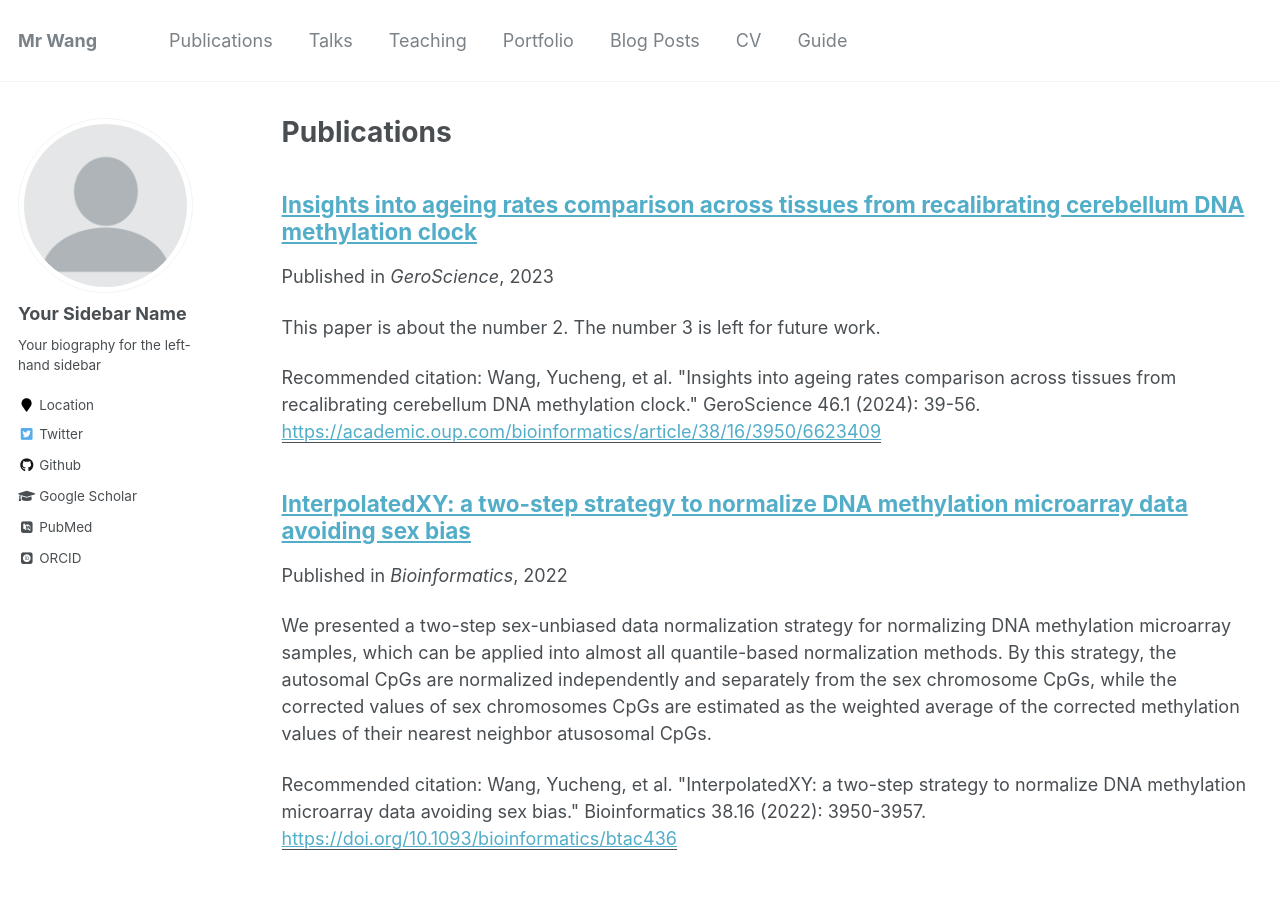
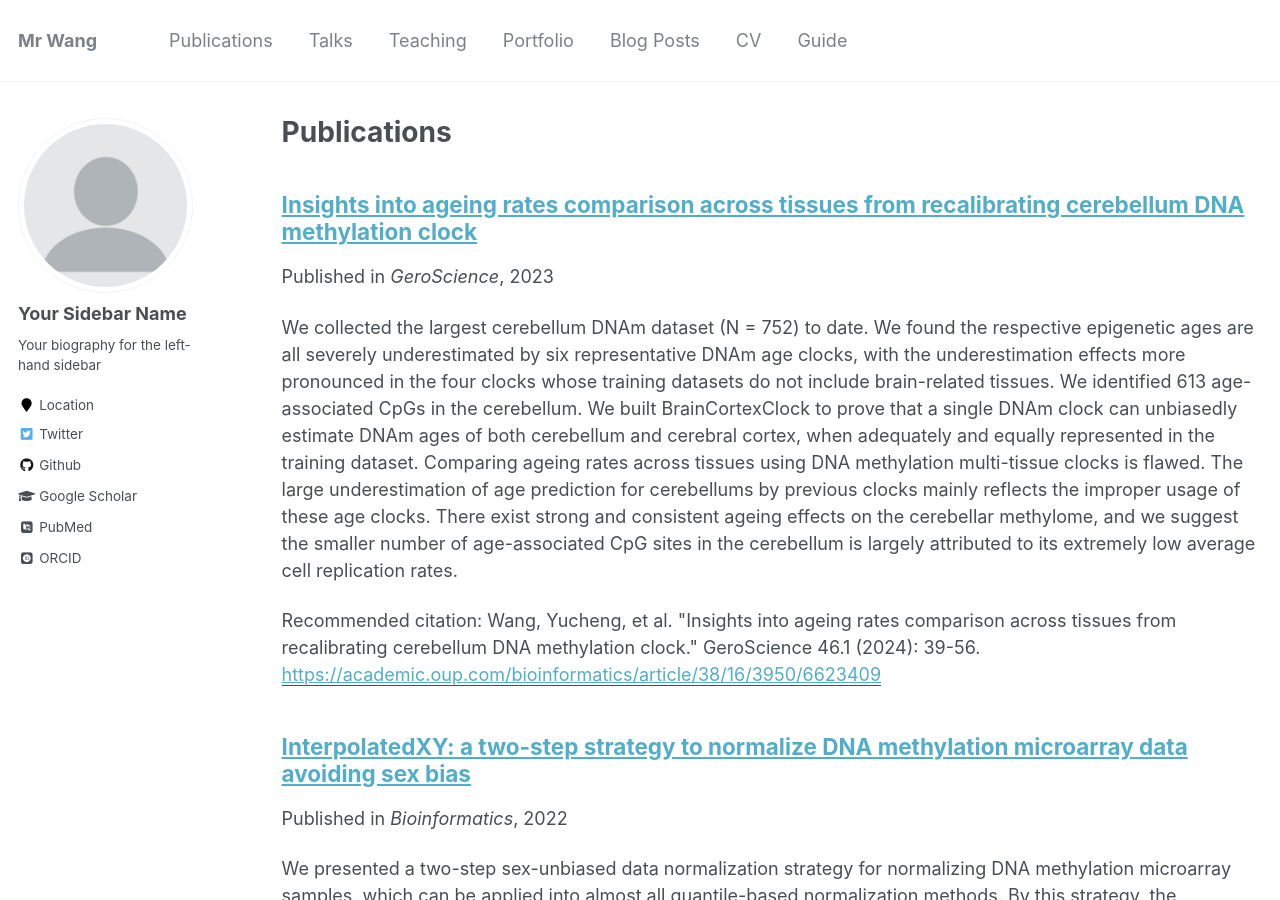
Before and after one commit to yiluyucheng/yiluyucheng.github.io, a Jekyll site: the page built from _pages/publications.md, in a window 1280 px wide and 900 px high. Built offline with Jekyll 4.4.1, drawn with Linux system fonts in a browser that asks for light colours; some web fonts are replaced.

Commit message:
Update 2010-10-01-paper-title-number-2.md

```diff
--- a/_publications/2010-10-01-paper-title-number-2.md
+++ b/_publications/2010-10-01-paper-title-number-2.md
@@ -2,7 +2,7 @@
 title: "Insights into ageing rates comparison across tissues from recalibrating cerebellum DNA methylation clock"
 collection: publications
 permalink: https://doi.org/10.1007/s11357-023-00871-w
-excerpt: 'This paper is about the number 2. The number 3 is left for future work.'
+excerpt: 'We collected the largest cerebellum DNAm dataset (N = 752) to date. We found the respective epigenetic ages are all severely underestimated by six representative DNAm age clocks, with the underestimation effects more pronounced in the four clocks whose training datasets do not include brain-related tissues. We identified 613 age-associated CpGs in the cerebellum. We built BrainCortexClock to prove that a single DNAm clock can unbiasedly estimate DNAm ages of both cerebellum and cerebral cortex, when adequately and equally represented in the training dataset. Comparing ageing rates across tissues using DNA methylation multi-tissue clocks is flawed. The large underestimation of age prediction for cerebellums by previous clocks mainly reflects the improper usage of these age clocks. There exist strong and consistent ageing effects on the cerebellar methylome, and we suggest the smaller number of age-associated CpG sites in the cerebellum is largely attributed to its extremely low average cell replication rates.'
 date: 19 August 2023
 venue: 'GeroScience'
 paperurl: 'https://academic.oup.com/bioinformatics/article/38/16/3950/6623409'
```
